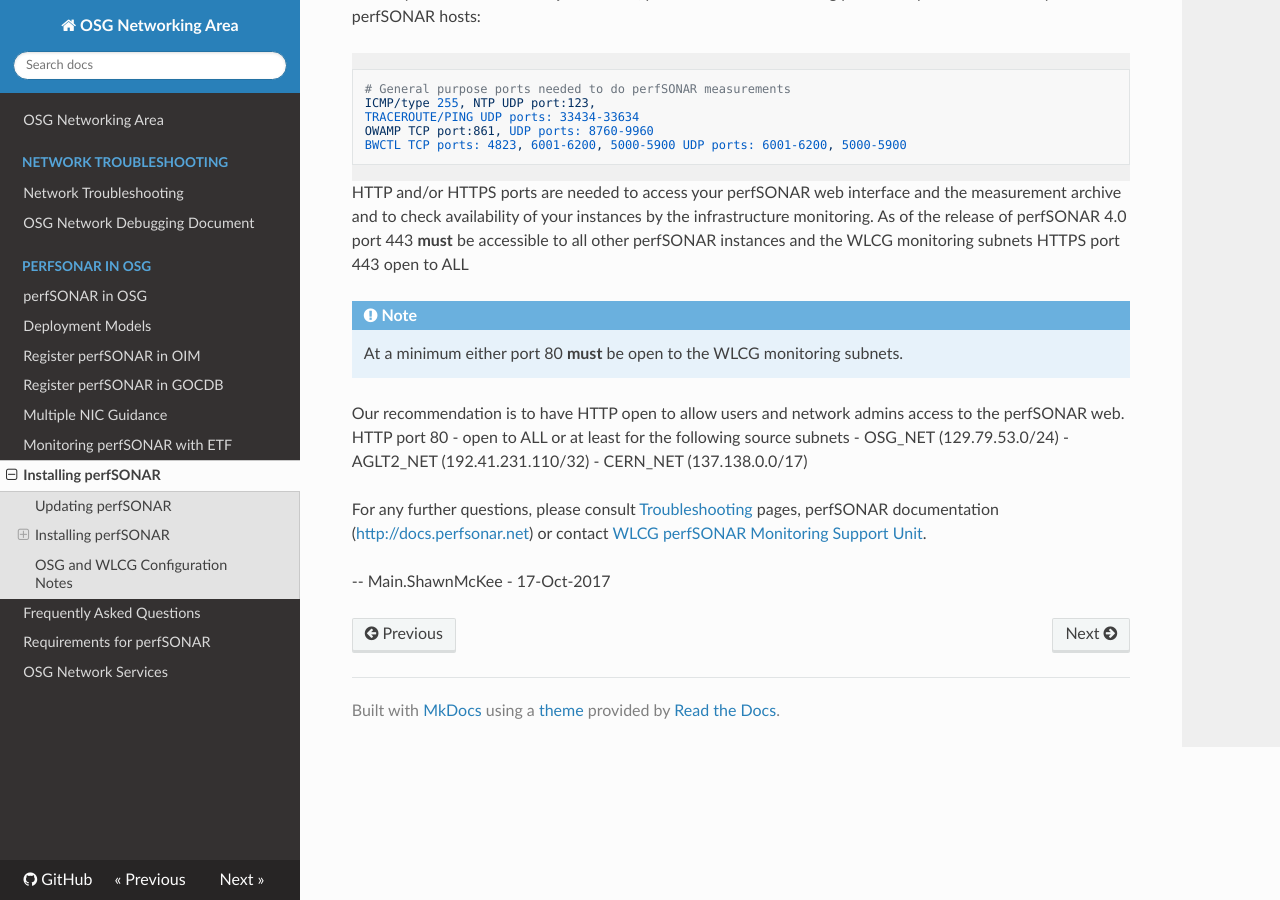
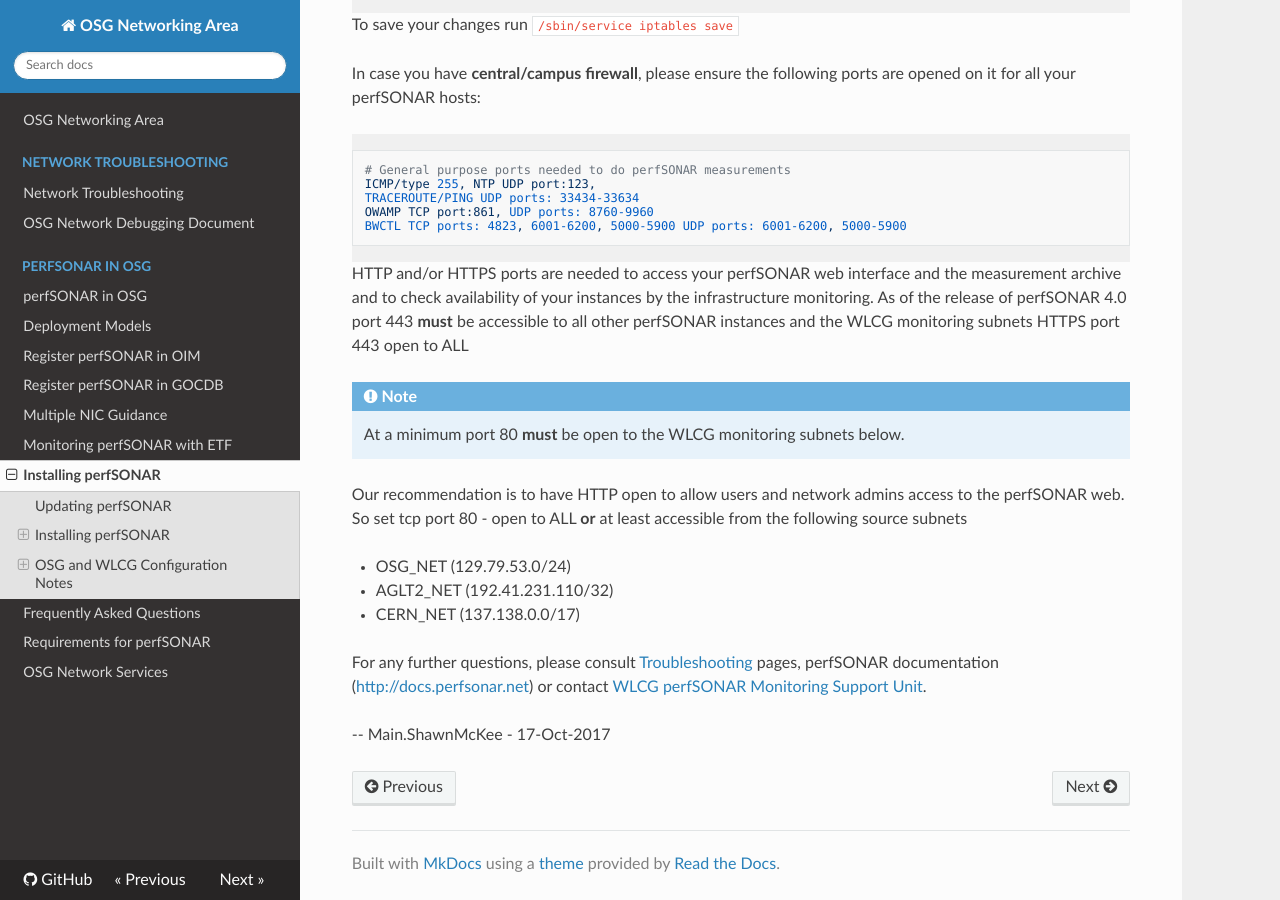
Before and after one commit to osg-htc/networking, an MkDocs documentation site: the page built from docs/perfsonar/installation.md, in a window 1280 px wide and 900 px high, scrolled down 3846 px. Built offline with MkDocs 1.6.1, drawn with Linux system fonts in a browser that asks for light colours; nearby versions of some CDN libraries; old or Windows-style settings are respelled for this version of MkDocs; some of the changed text lies outside the part shown.

Commit message:
More formatting fixes

````diff
--- a/docs/perfsonar/installation.md
+++ b/docs/perfsonar/installation.md
@@ -68,15 +68,15 @@
 -   Below is an example set of lines for meshconfig-agent.conf
 
     ```
-    <mesh>
+      <mesh>
         configuration_url http://meshconfig.grid.iu.edu/pub/auto/psum01.aglt2.org
         validate_certificate 0
         required 1
-    </mesh>
-    # Replace the following with suitable values for your installation
-    address psum01.aglt2.org
-    admin_email smckee@umich.edu
-    skip_redundant_tests 1
+      </mesh>
+      # Replace the following with suitable values for your installation
+      address psum01.aglt2.org
+      admin_email smckee@umich.edu
+      skip_redundant_tests 1
     ```
 
 !!! note
@@ -130,10 +130,11 @@
 be accessible to all other perfSONAR instances and the WLCG monitoring subnets HTTPS port 443 open to ALL
 
 !!! note
-	At a minimum either port 80 **must** be open to the WLCG monitoring subnets.
+	At a minimum port 80 **must** be open to the WLCG monitoring subnets below.
 
 Our recommendation is to have HTTP open to allow users and network admins access to the perfSONAR web.
-HTTP port 80 - open to ALL or at least for the following source subnets
+So set tcp port 80 - open to ALL **or** at least accessible from the following source subnets
+
 -   OSG\_NET (129.79.53.0/24)
 -   AGLT2\_NET (192.41.231.110/32)
 -   CERN\_NET (137.138.0.0/17)
````
